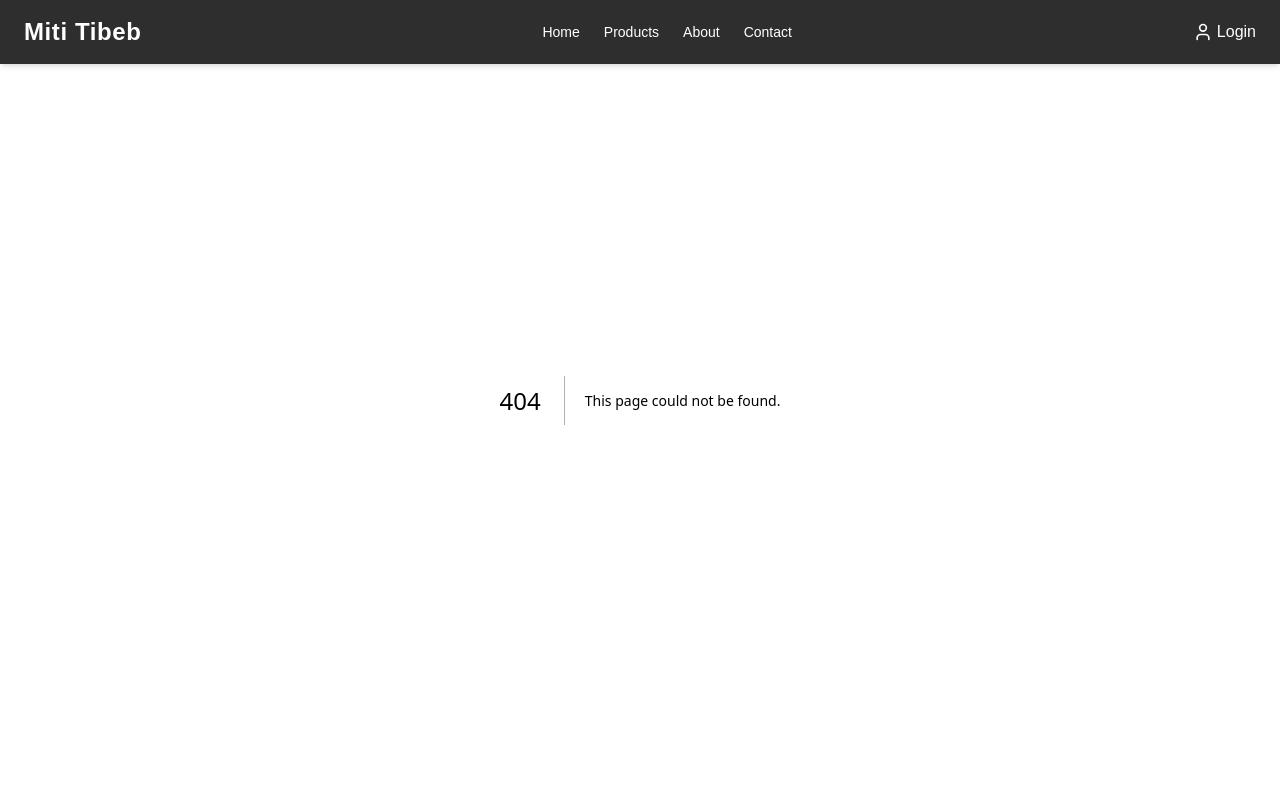
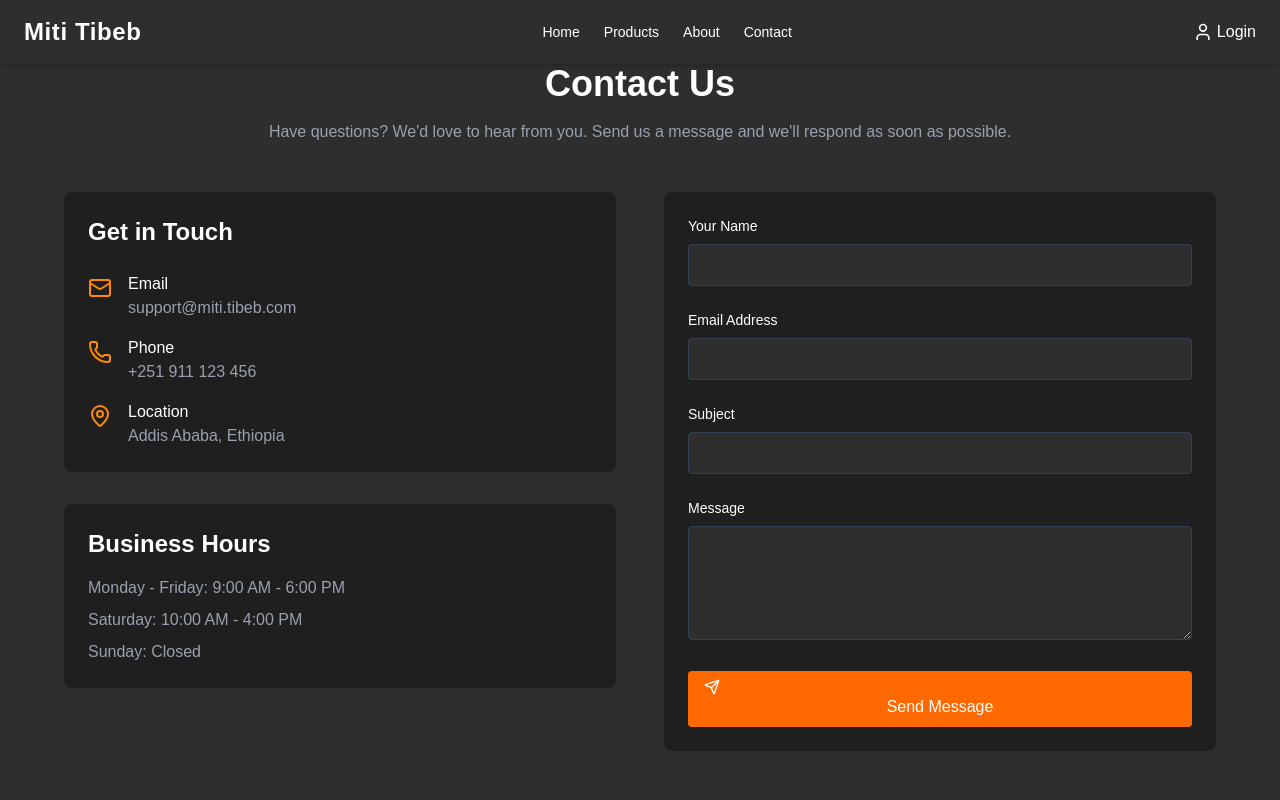
Before and after one commit to Mr-Ndi/Miti-Tibeb, a Next.js app: page /contact in a window 1280 px wide. Before the commit this address had no page. Shown: the top 800 px of the page. Built offline with nearby package versions, Linux system fonts and the light colour scheme.

Commit message:
Contact us section

```diff
--- /dev/null
+++ b/app/contact/page.tsx
@@ -0,0 +1,159 @@
+'use client';
+
+import { motion } from 'framer-motion';
+import { Mail, Phone, MapPin, Send } from 'lucide-react';
+import { Button } from '@/components/ui/button';
+import { useState } from 'react';
+
+export default function ContactPage() {
+  const [formData, setFormData] = useState({
+    name: '',
+    email: '',
+    subject: '',
+    message: ''
+  });
+
+  const handleSubmit = async (e: React.FormEvent) => {
+    e.preventDefault();
+    // TODO: Implement form submission
+    console.log('Form submitted:', formData);
+  };
+
+  return (
+    <main className="bg-[#2E2E2E] text-white min-h-screen px-6 py-16">
+      <div className="max-w-6xl mx-auto">
+        {/* Header */}
+        <motion.div
+          className="text-center mb-12"
+          initial={{ opacity: 0, y: 20 }}
+          animate={{ opacity: 1, y: 0 }}
+          transition={{ duration: 0.6 }}
+        >
+          <h1 className="text-4xl font-bold mb-4">Contact Us</h1>
+          <p className="text-gray-400">
+            Have questions? We'd love to hear from you. Send us a message and we'll respond as soon as possible.
+          </p>
+        </motion.div>
+
+        <div className="grid md:grid-cols-2 gap-12">
+          {/* Contact Information */}
+          <motion.div
+            className="space-y-8"
+            initial={{ opacity: 0, x: -20 }}
+            animate={{ opacity: 1, x: 0 }}
+            transition={{ duration: 0.6, delay: 0.2 }}
+          >
+            <div className="bg-[#1F1F1F] p-6 rounded-lg">
+              <h2 className="text-2xl font-semibold mb-6">Get in Touch</h2>
+
+              <div className="space-y-4">
+                <div className="flex items-start gap-4">
+                  <Mail className="text-orange-400 mt-1" />
+                  <div>
+                    <h3 className="font-medium">Email</h3>
+                    <p className="text-gray-400">support@miti.tibeb.com</p>
+                  </div>
+                </div>
+
+                <div className="flex items-start gap-4">
+                  <Phone className="text-orange-400 mt-1" />
+                  <div>
+                    <h3 className="font-medium">Phone</h3>
+                    <p className="text-gray-400">+251 911 123 456</p>
+                  </div>
+                </div>
+
+                <div className="flex items-start gap-4">
+                  <MapPin className="text-orange-400 mt-1" />
+                  <div>
+                    <h3 className="font-medium">Location</h3>
+                    <p className="text-gray-400">Addis Ababa, Ethiopia</p>
+                  </div>
+                </div>
+              </div>
+            </div>
+
+            <div className="bg-[#1F1F1F] p-6 rounded-lg">
+              <h2 className="text-2xl font-semibold mb-4">Business Hours</h2>
+              <div className="space-y-2 text-gray-400">
+                <p>Monday - Friday: 9:00 AM - 6:00 PM</p>
+                <p>Saturday: 10:00 AM - 4:00 PM</p>
+                <p>Sunday: Closed</p>
+              </div>
+            </div>
+          </motion.div>
+
+          {/* Contact Form */}
+          <motion.div
+            initial={{ opacity: 0, x: 20 }}
+            animate={{ opacity: 1, x: 0 }}
+            transition={{ duration: 0.6, delay: 0.3 }}
+          >
+            <form onSubmit={handleSubmit} className="bg-[#1F1F1F] p-6 rounded-lg space-y-6">
+              <div>
+                <label htmlFor="name" className="block text-sm font-medium mb-2">
+                  Your Name
+                </label>
+                <input
+                  type="text"
+                  id="name"
+                  value={formData.name}
+                  onChange={(e) => setFormData({ ...formData, name: e.target.value })}
+                  className="w-full px-4 py-2 rounded bg-[#2E2E2E] text-white border border-gray-700 focus:border-orange-400 focus:outline-none"
+                  required
+                />
+              </div>
+
+              <div>
+                <label htmlFor="email" className="block text-sm font-medium mb-2">
+                  Email Address
+                </label>
+                <input
+                  type="email"
+                  id="email"
+                  value={formData.email}
+                  onChange={(e) => setFormData({ ...formData, email: e.target.value })}
+                  className="w-full px-4 py-2 rounded bg-[#2E2E2E] text-white border border-gray-700 focus:border-orange-400 focus:outline-none"
+                  required
+                />
+              </div>
+
+              <div>
+                <label htmlFor="subject" className="block text-sm font-medium mb-2">
+                  Subject
+                </label>
+                <input
+                  type="text"
+                  id="subject"
+                  value={formData.subject}
+                  onChange={(e) => setFormData({ ...formData, subject: e.target.value })}
+                  className="w-full px-4 py-2 rounded bg-[#2E2E2E] text-white border border-gray-700 focus:border-orange-400 focus:outline-none"
+                  required
+                />
+              </div>
+
+              <div>
+                <label htmlFor="message" className="block text-sm font-medium mb-2">
+                  Message
+                </label>
+                <textarea
+                  id="message"
+                  value={formData.message}
+                  onChange={(e) => setFormData({ ...formData, message: e.target.value })}
+                  rows={4}
+                  className="w-full px-4 py-2 rounded bg-[#2E2E2E] text-white border border-gray-700 focus:border-orange-400 focus:outline-none"
+                  required
+                />
+              </div>
+
+              <Button type="submit" className="w-full">
+                <Send className="mr-2 h-4 w-4" />
+                Send Message
+              </Button>
+            </form>
+          </motion.div>
+        </div>
+      </div>
+    </main>
+  );
+}
--- a/app/products/[id]/page.tsx
+++ b/app/products/[id]/page.tsx
@@ -2,15 +2,78 @@
 import { notFound } from "next/navigation";
 import Image from "next/image";
 import { Button } from "@/components/ui/button";
+import { Suspense } from "react";
 
-async function getProduct(id: string) {
-  const res = await fetch(`${process.env.API_URL}/products/${id}`);
-  if (!res.ok) return null;
-  return res.json();
+// Define product type
+interface Product {
+  id: string;
+  name: string;
+  price: number;
+  imageUrl: string;
+  material: string;
+  category: string;
+  vendor?: {
+    businessName: string;
+  };
+  owner?: {
+    businessName: string;
+  };
+}
+
+async function getProduct(id: string): Promise<Product | null> {
+  try {
+    const apiUrl = process.env.API_URL;
+    if (!apiUrl) {
+      throw new Error('API_URL is not defined');
+    }
+
+    const res = await fetch(`${apiUrl}/products/${id}`, {
+      next: { revalidate: 60 }, // Revalidate every minute
+      headers: {
+        'Content-Type': 'application/json',
+      },
+      cache: 'no-store'
+    });
+
+    if (!res.ok) {
+      throw new Error(`Failed to fetch product: ${res.status}`);
+    }
+
+    const data = await res.json();
+    return data as Product;
+  } catch (error) {
+    console.error('Error fetching product:', error);
+    return null;
+  }
+}
+
+function ProductSkeleton() {
+  return (
+    <div className="max-w-4xl mx-auto p-6 grid md:grid-cols-2 gap-6 animate-pulse">
+      <div className="w-full aspect-square bg-gray-200 rounded" />
+      <div className="space-y-4">
+        <div className="h-8 bg-gray-200 rounded w-3/4" />
+        <div className="h-6 bg-gray-200 rounded w-1/4" />
+        <div className="space-y-2">
+          <div className="h-4 bg-gray-200 rounded w-1/2" />
+          <div className="h-4 bg-gray-200 rounded w-1/3" />
+          <div className="h-4 bg-gray-200 rounded w-2/3" />
+        </div>
+      </div>
+    </div>
+  );
 }
 
 export default async function ProductPage({ params }: { params: { id: string } }) {
-  const product = await getProduct(params.id);
+  return (
+    <Suspense fallback={<ProductSkeleton />}>
+      <ProductContent id={params.id} />
+    </Suspense>
+  );
+}
+
+async function ProductContent({ id }: { id: string }) {
+  const product = await getProduct(id);
   if (!product) return notFound();
 
   return (
@@ -19,26 +82,33 @@ export default async function ProductPage({ params }: { params: { id: string } }
         <Image
           src={product.imageUrl}
           alt={product.name}
-          layout="fill"
-          objectFit="cover"
+          fill
+          className="object-cover"
           loading="lazy"
+          sizes="(max-width: 768px) 100vw, 50vw"
         />
       </div>
 
       <div className="flex flex-col justify-between">
         <div>
           <h1 className="text-3xl font-bold">{product.name}</h1>
-          <p className="text-lg text-orange-500 font-semibold">${product.price}</p>
+          <p className="text-lg text-orange-500 font-semibold">
+            ${product.price.toFixed(2)}
+          </p>
           <p className="mt-4 text-sm text-gray-600">
             <strong>Material:</strong> {product.material}<br />
             <strong>Category:</strong> {product.category}<br />
-            <strong>Vendor:</strong> {product.vendor || product.owner?.businessName}
+            <strong>Vendor:</strong> {product.vendor?.businessName || product.owner?.businessName}
           </p>
         </div>
 
-        <form method="POST" action="/wishlist">
+        <form method="POST" action="/wishlist" className="mt-6">
           <input type="hidden" name="productId" value={product.id} />
-          <Button type="submit" variant="outline" className="mt-6">
+          <Button
+            type="submit"
+            variant="outline"
+            className="w-full md:w-auto"
+          >
             Add to Wishlist
           </Button>
         </form>
```
